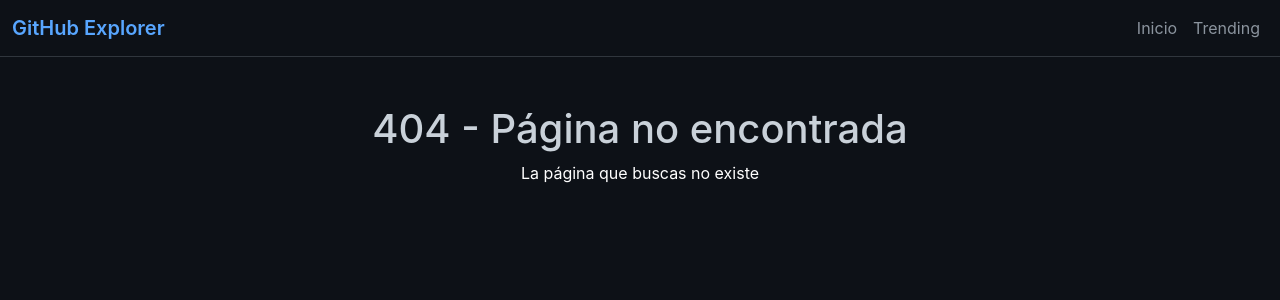
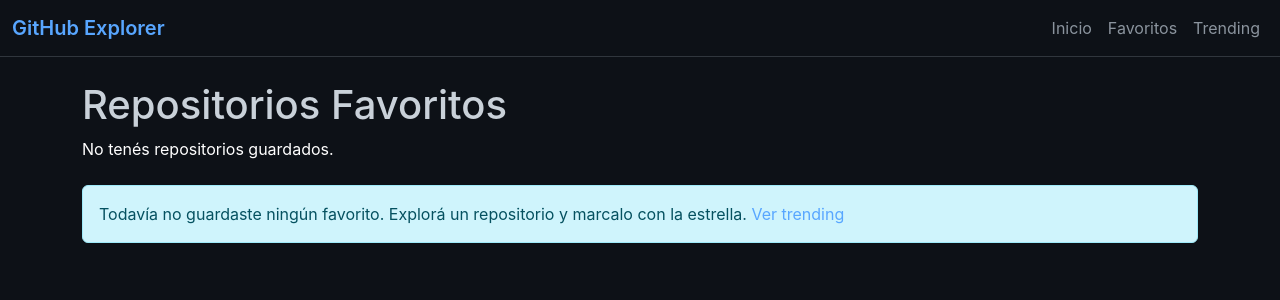
Before and after one commit to andresf91/ria-github-poc, a React (Vite) app: page /favorites in a window 1280 px wide. Before the commit this address had no page. Shown: the top 300 px of the page. Built offline with nearby package versions, Linux system fonts and the light colour scheme.

Commit message:
feat: página de Favoritos
src/pages/Favoritos.jsx: página nueva
Lee localStorage al montar, muestra la lista con link interno a
/repo/:owner/:name, link externo a GitHub y botón para quitar

Agrego ruta en App.jsx y link en Navegacion.jsx

```diff
--- a/src/App.jsx
+++ b/src/App.jsx
@@ -4,6 +4,7 @@ import Home from './pages/Home'
 import DetalleUsuario from './pages/DetalleUsuario'
 import Popular from './pages/Popular'
 import DetalleRepo from './pages/DetalleRepo'
+import Favoritos from './pages/Favoritos'
 
 export default function App() {
   return (
@@ -14,6 +15,7 @@ export default function App() {
         <Route path="/user/:username" element={<DetalleUsuario />} />
         <Route path="/trending" element={<Popular />} />
         <Route path="/repo/:owner/:repo" element={<DetalleRepo />} />
+        <Route path="/favorites" element={<Favoritos />} />
         <Route path="*" element={
           <div className="container py-5 text-center">
             <h1>404 - Página no encontrada</h1>
--- a/src/components/Navegacion.jsx
+++ b/src/components/Navegacion.jsx
@@ -52,6 +52,11 @@ export default function Navegacion() {
             <li className="nav-item">
               <Link className="nav-link" to="/">
                 Inicio
+              </Link>
+            </li>
+            <li className="nav-item">
+              <Link className="nav-link" to="/favorites">
+                Favoritos
               </Link>
             </li>
 
--- /dev/null
+++ b/src/pages/Favoritos.jsx
@@ -0,0 +1,76 @@
+import { useState } from 'react'
+import { Link } from 'react-router-dom'
+
+const getFavorites = () => {
+  try {
+    return JSON.parse(localStorage.getItem('favoriteRepos') || '[]')
+  } catch {
+    return []
+  }
+}
+
+export default function Favoritos() {
+  const [favorites, setFavorites] = useState(getFavorites)
+
+  const handleRemove = (id) => {
+    const updated = favorites.filter(r => r.id !== id)
+    setFavorites(updated)
+    localStorage.setItem('favoriteRepos', JSON.stringify(updated))
+  }
+
+  return (
+    <div className="container py-4">
+      <h1 className="mb-2">Repositorios Favoritos</h1>
+      <p className="text-muted mb-4">
+        {favorites.length === 0
+          ? 'No tenés repositorios guardados.'
+          : `${favorites.length} repositorio${favorites.length !== 1 ? 's' : ''} guardado${favorites.length !== 1 ? 's' : ''}.`}
+      </p>
+
+      {favorites.length === 0 ? (
+        <div className="alert alert-info">
+          Todavía no guardaste ningún favorito. Explorá un repositorio y marcalo con la estrella.{' '}
+          <Link to="/trending">Ver trending</Link>
+        </div>
+      ) : (
+        <div className="row g-3">
+          {favorites.map((repo) => (
+            <div key={repo.id} className="col-12">
+              <div className="card border-0 shadow-sm">
+                <div className="card-body d-flex justify-content-between align-items-center gap-3">
+                  <div>
+                    <Link
+                      to={`/repo/${repo.owner}/${repo.name}`}
+                      className="text-decoration-none"
+                    >
+                      <h5 className="mb-1">
+                        <span style={{ color: '#8b949e' }}>{repo.owner}/</span>
+                        <strong>{repo.name}</strong>
+                      </h5>
+                    </Link>
+                    <a
+                      href={repo.url}
+                      target="_blank"
+                      rel="noopener noreferrer"
+                      className="small"
+                    >
+                      Ver en GitHub
+                    </a>
+                  </div>
+                  <button
+                    className="btn btn-warning btn-sm flex-shrink-0"
+                    onClick={() => handleRemove(repo.id)}
+                    title="Quitar de favoritos"
+                  >
+                    <i className="bi bi-star-fill me-1"></i>
+                    Quitar
+                  </button>
+                </div>
+              </div>
+            </div>
+          ))}
+        </div>
+      )}
+    </div>
+  )
+}
```
